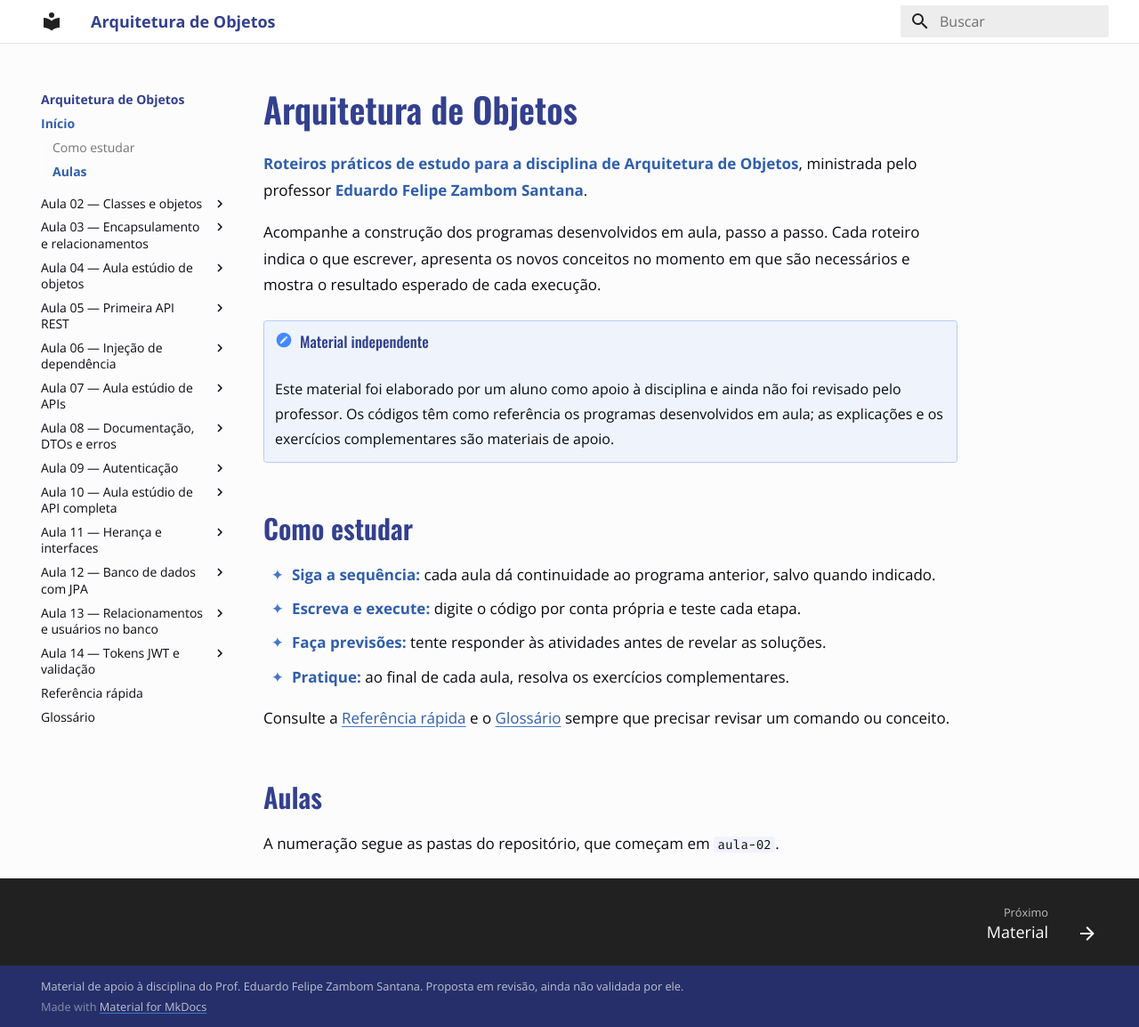
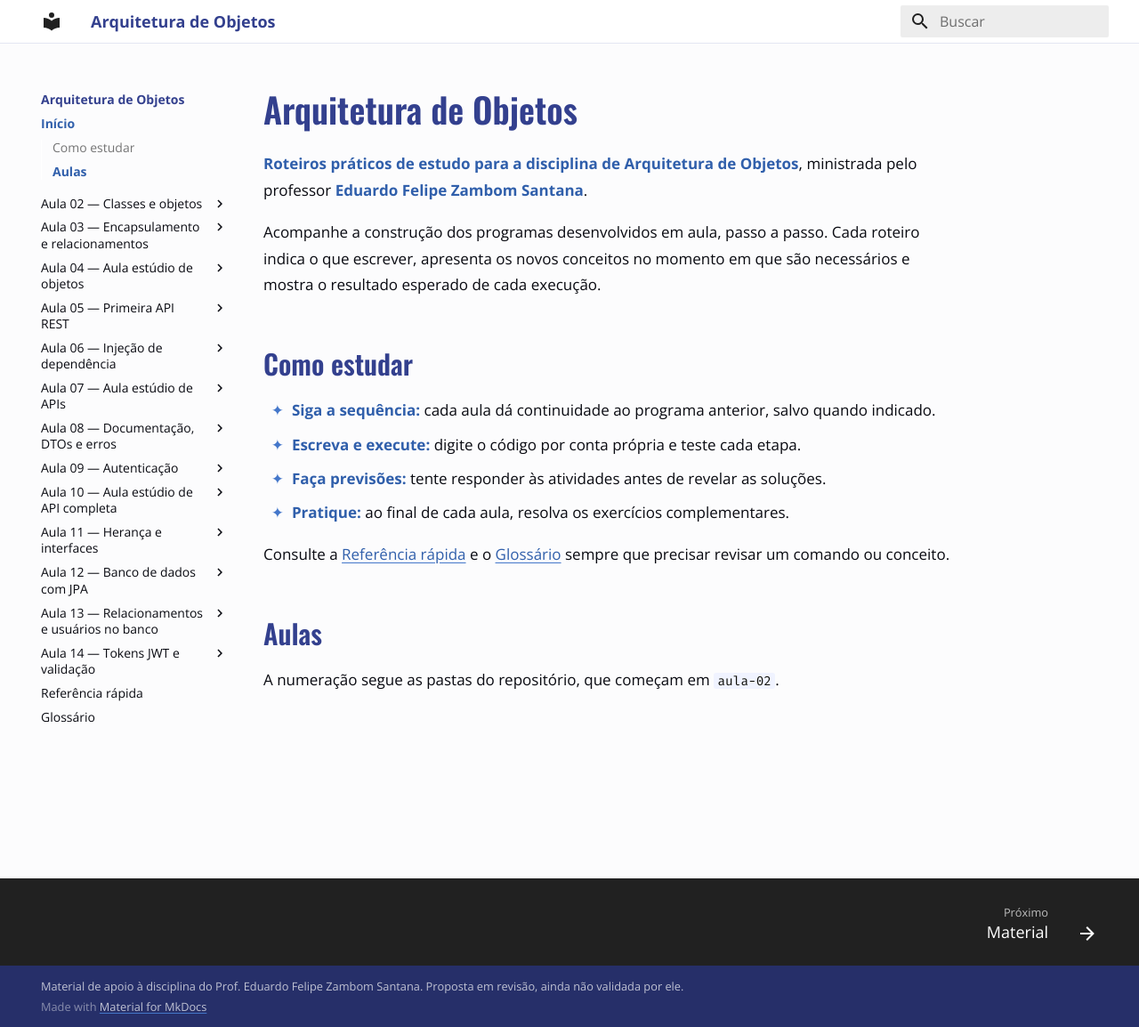
Before and after one commit to ezambomsantana/arquitetura-objetos-site, an MkDocs documentation site: the page built from docs/index.md, in a window 1280 px wide and 1154 px high. Shown: the whole window at 89% size. Built offline with MkDocs 1.6.1 and Material for MkDocs 9.7.7, drawn with Linux system fonts in a browser that asks for light colours.

Commit message:
Update index.md

```diff
--- a/docs/index.md
+++ b/docs/index.md
@@ -3,9 +3,6 @@
 **Roteiros práticos de estudo para a disciplina de Arquitetura de Objetos**, ministrada pelo professor **Eduardo Felipe Zambom Santana**.
 
 Acompanhe a construção dos programas desenvolvidos em aula, passo a passo. Cada roteiro indica o que escrever, apresenta os novos conceitos no momento em que são necessários e mostra o resultado esperado de cada execução.
-
-!!! note "Material independente"
-    Este material foi elaborado por um aluno como apoio à disciplina e ainda não foi revisado pelo professor. Os códigos têm como referência os programas desenvolvidos em aula; as explicações e os exercícios complementares são materiais de apoio.
 
 ## Como estudar
 
```
